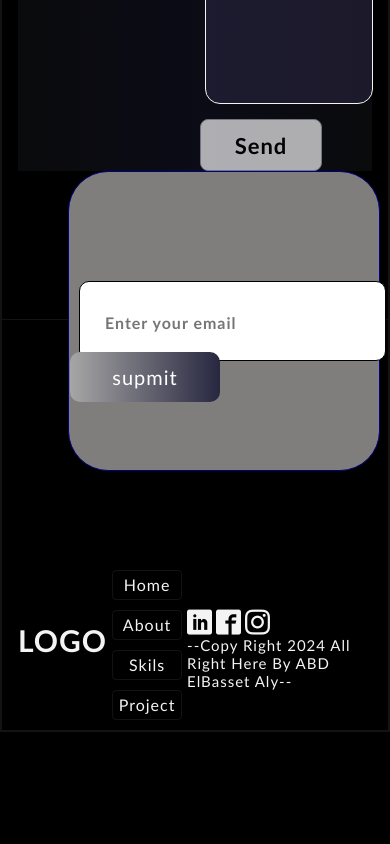
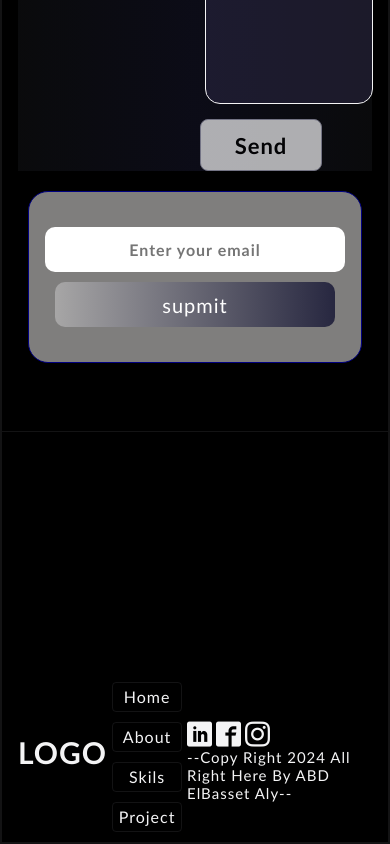
Before and after one commit to abdelbassetali/React-portfolio, a React (Vite) app: page / in a window 390 px wide. Shown: the part 4039-4883 px from the top of the page. Before the commit the page ends 4771 px from the top, so only its background shows below. Built offline with nearby package versions, Linux system fonts and the light colour scheme.

Commit message:
Update contact.css

```diff
--- a/src/components/4-contact/contact.css
+++ b/src/components/4-contact/contact.css
@@ -62,38 +62,62 @@
     opacity: .7;
 }
 @media (max-width: 768px) {
-    /* اسم الكلاس الأب للقسم ده (عدل كلمة .contact-section دي لو الكلاس عندك مختلف باسم تاني) */
-    .contact-section, .contact-container {
+    .contan {
+        height: auto !important;
+        padding: 20px 10px !important;
+    }
+
+    .email {
+        position: relative !important;
+        width: 100% !important;
+        height: auto !important;
+        margin: 0 auto !important;
+        margin-left: 0 !important;
+        padding: 20px 15px !important;
         display: flex !important;
         flex-direction: column !important;
         align-items: center !important;
-        width: 100% !important;
-        padding: 15px !important;
+        text-align: center !important;
+        border-radius: 20px !important;
     }
 
-    /* تخلي الصورة تظهر فوق الأول وبحجم مناسب للشاشة */
-    .contact-section img, .contact-image {
-        width: 100% !important;
-        max-width: 280px !important;
-        height: auto !important;
-        margin-bottom: 20px !important;
-        display: block !important;
+    .email-1 {
+        font-size: 20px !important;
+        margin: 0 0 15px 0 !important;
+        text-align: center !important;
     }
 
-    /* تخلي حقول الإدخال والـ Form تحت بعض بانتظام وعرض ممتاز */
-    .contact-section form, .contact-form {
+    .sing {
         width: 100% !important;
+        height: auto !important;
+        margin: 0 !important;
+        padding: 15px 10px !important;
         display: flex !important;
         flex-direction: column !important;
         align-items: center !important;
+        background: transparent !important; /* عشان تبقى متناسقة جوه الكارت */
+        border: none !important;
     }
 
-    .contact-section input,
-    .contact-section textarea,
-    .contact-form input,
-    .contact-form textarea {
-        width: 90% !important;
-        max-width: 350px !important;
-        margin: 8px auto !important;
+    .sing-in {
+        width: 100% !important;
+        max-width: 280px !important;
+        height: 45px !important;
+        margin: 0 0 10px 0 !important;
+        padding: 0 10px !important;
+    }
+
+    .btn-sing {
+        width: 100% !important;
+        max-width: 280px !important;
+        height: 45px !important;
+        margin: 0 !important;
+        text-align: center !important;
+    }
+
+    .thanks {
+        margin: 10px 0 0 0 !important;
+        font-size: 16px !important;
+        text-align: center !important;
     }
 }
```
